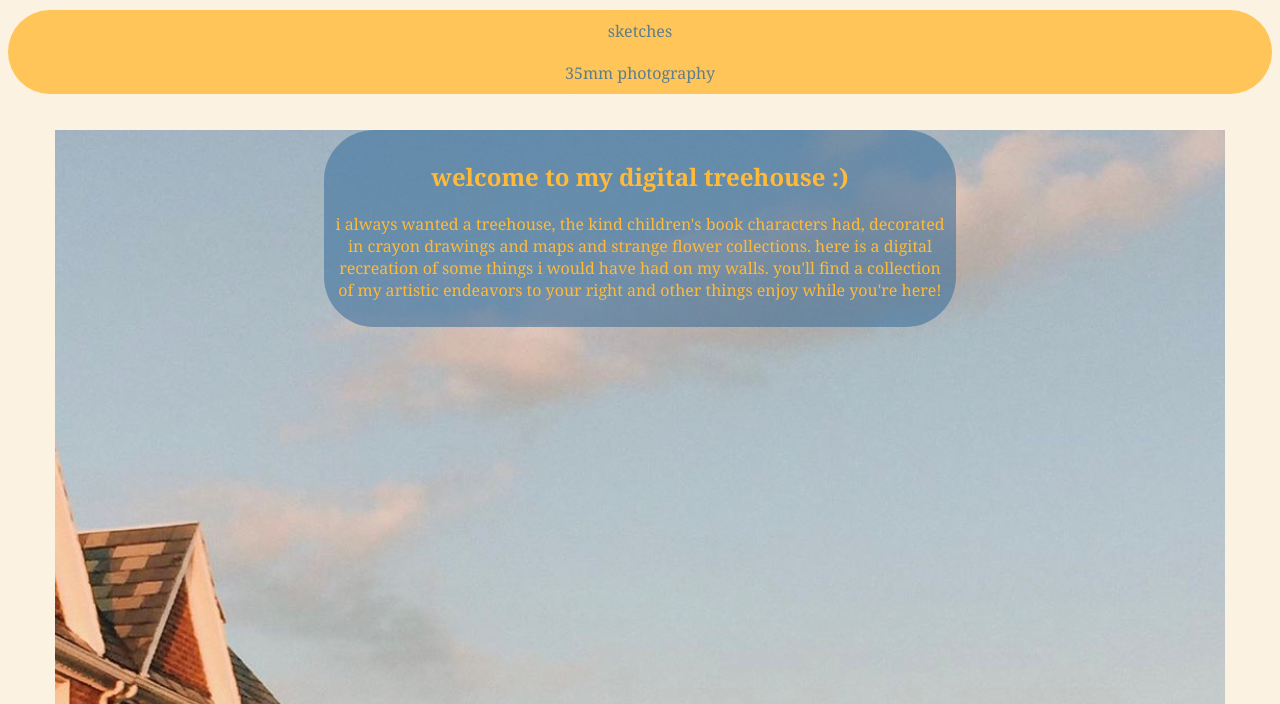
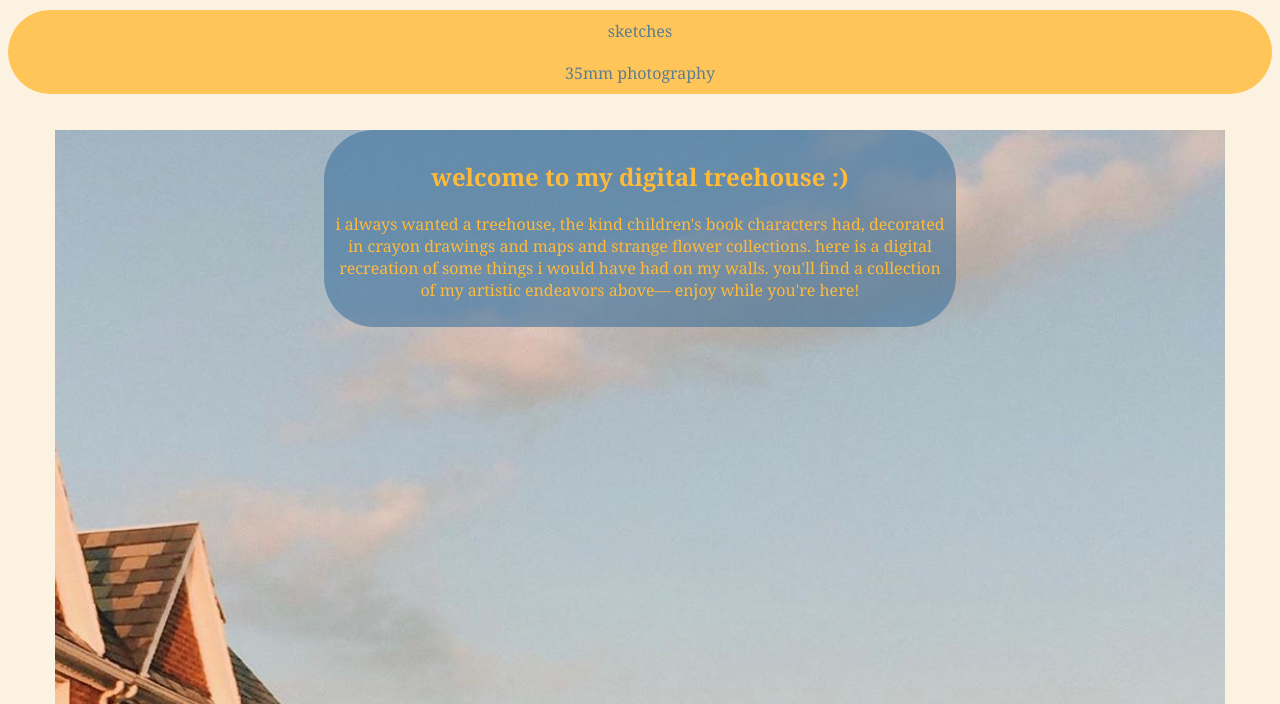
Before and after one commit to angxl2emily/first-website, a plain HTML site: page index.html in a window 1280 px wide. Shown: the part 96-800 px from the top of the page. Drawn offline with Linux system fonts and the light colour scheme.

Commit message:
Update index.html

```diff
--- a/index.html
+++ b/index.html
@@ -26,7 +26,7 @@
                 <p>i always wanted a treehouse, the kind children's book characters had,
                 decorated in crayon drawings and maps and strange flower collections.
                 here is a digital recreation of some things i would have had on my walls.
-                you'll find a collection of my artistic endeavors to your right and other things
+                you'll find a collection of my artistic endeavors above—
                 enjoy while you're here!</p>
             </div>
         </div>
```
